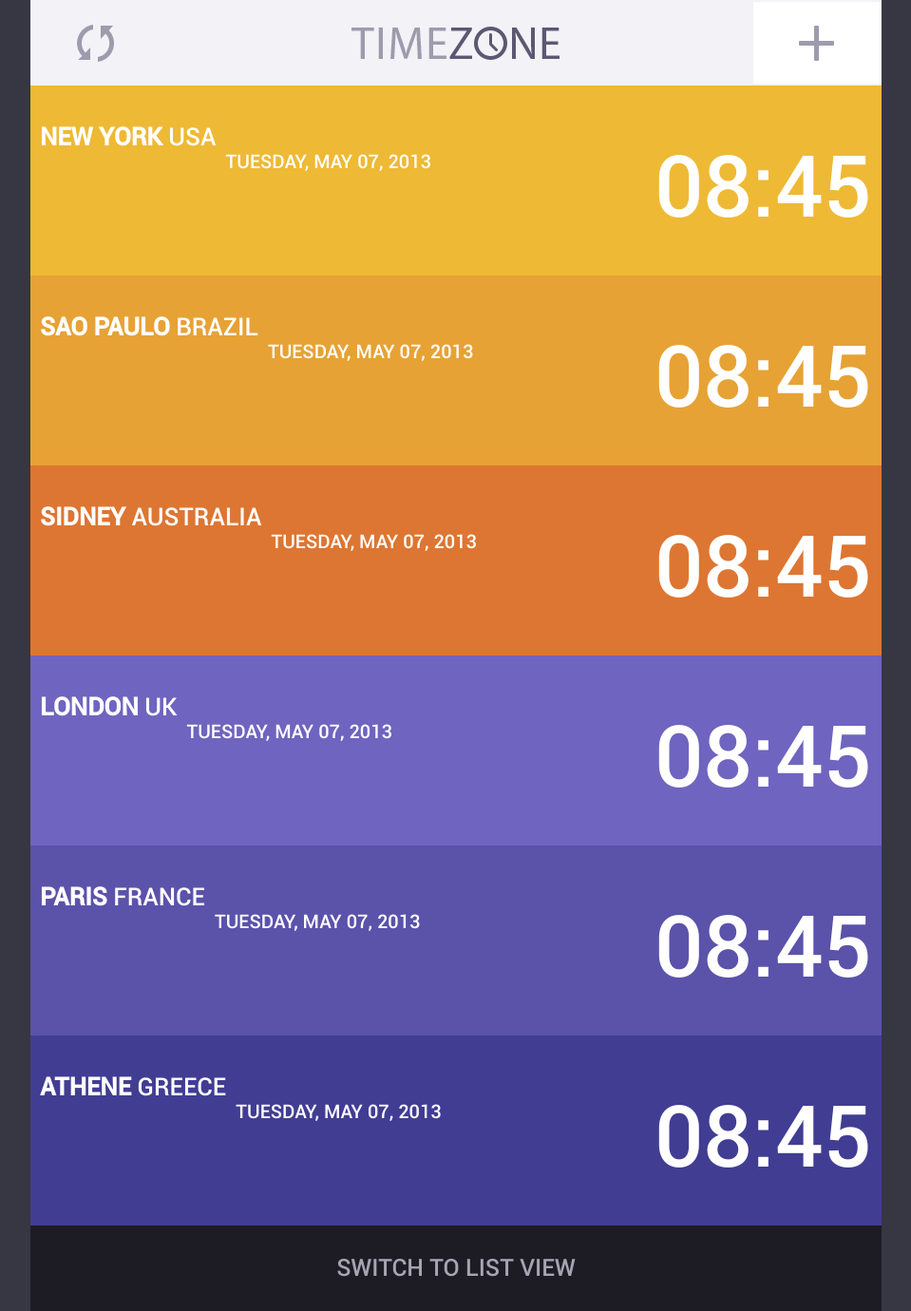
After one commit to Altrue/archi, a PHP site: page /views/list.php in a window 1280 px wide. The commit adds this page. Shown: the whole page at 95% size, without its empty margins (160-1119 px from the left). Run offline with PHP 8.4, Linux system fonts and the light colour scheme.

Commit message:
ajout du list view

```diff
--- a/css/main.css
+++ b/css/main.css
@@ -16,6 +16,7 @@ body {
 	background-color: #999;
 	width:100%;
 	height:100%;
+	min-height:400px;
 	padding: 0;
 	margin: 0;
 	color: #FFF;
@@ -241,7 +242,7 @@ div.clock-grid-content {
 	width: 100%;
     height: 25px;
 	margin-bottom:-500px;
-	padding-top: 70%;
+	padding-top: 30%;
 }
 
 .clock-titre {
@@ -252,6 +253,10 @@ div.clock-grid-content {
 	font-size:20px;
 }
 
+.clock-time {
+	font-size: 90px;
+}
+
 @media (max-width:800px) {
 	.clock-titre {
 		font-size:20px;
@@ -260,6 +265,10 @@ div.clock-grid-content {
 	.clock-sous-titre {
 		font-size:16px;
 	}
+
+	.clock-time {
+	font-size: 60px;
+}
 }
 
 @media (max-width:500px) {
@@ -270,4 +279,111 @@ div.clock-grid-content {
 	.clock-sous-titre {
 		font-size:12px;
 	}
+
+	.clock-time {
+	font-size: 40px;
 }
+}
+
+.clock-line{
+    width: 100%;
+	height: 25%;
+    overflow: hidden;
+	text-align: center;
+}
+
+.clock-line-content {
+	height:100%;
+	vertical-align: middle;
+	text-align: center;
+}
+
+div.clock-line-content {
+	vertical-align: middle;
+	display:inline-block;
+	width: 100%;
+    height: 100%;
+	padding-top:10px;
+}
+
+.clock-line-titre {
+	font-size:26px;
+	float:left;
+	padding-left: 10px;
+}
+
+.clock-line-sous-titre {
+	font-size:20px;
+	float:left;
+	padding-left: 10px;
+}
+
+.clock-line-time {
+	font-size: 90px;
+	float:right;
+	padding-right: 10px;
+	padding-top:5%;
+}
+
+@media (max-height:700px) {
+	.clock-line-titre {
+		font-size:20px;
+	}
+
+	.clock-line-sous-titre {
+		font-size:16px;
+	}
+
+	.clock-line-time {
+		font-size: 60px;
+	}
+
+	div.clock-line-content {
+		padding-top:5px;
+	}
+}
+
+@media (max-height:500px) {
+	.clock-line-titre {
+		font-size:18px;
+	}
+
+	.clock-line-sous-titre {
+		font-size:14px;
+	}
+
+	.clock-line-time {
+		font-size: 50px;
+	}
+
+	div.clock-line-content {
+		padding-top:0px;
+	}
+}
+
+@media (max-width:400px) {
+	.clock-line-titre {
+		font-size:17px;
+	}
+
+	.clock-line-sous-titre {
+		font-size:13px;
+	}
+
+	.clock-line-time {
+	font-size: 45px;
+}
+
+@media (max-height:400px) {
+	.clock-line-titre {
+		font-size:16px;
+	}
+
+	.clock-line-sous-titre {
+		font-size:12px;
+	}
+
+	.clock-line-time {
+	font-size: 40px;
+}
+}
--- a/views/grid.php
+++ b/views/grid.php
@@ -15,6 +15,7 @@
 					<td class="td-clock-grid">
 						<div class="clock-grid orange1">
 							<div class="clock-grid-content">
+								<span class="clock-time">08:45</span><br>
 								<span class="clock-titre"><b>NEW YORK</b> USA</span><br>
 								<span class="clock-sous-titre">TUESDAY, MAY 07, 2013</span>
 							</div><image class="clock-square" src="../images/1x1.png"/>
@@ -23,6 +24,7 @@
 					<td class="td-clock-grid">
 						<div class="clock-grid orange2">
 							<div class="clock-grid-content">
+								<span class="clock-time">08:45</span><br>
 								<span class="clock-titre"><b>SAO PAULO</b> BRAZIL</span><br>
 								<span class="clock-sous-titre">TUESDAY, MAY 07, 2013</span>
 							</div><image class="clock-square" src="../images/1x1.png"/>
@@ -33,6 +35,7 @@
 					<td class="td-clock-grid">
 						<div class="clock-grid orange3">
 							<div class="clock-grid-content">
+								<span class="clock-time">08:45</span><br>
 								<span class="clock-titre"><b>SYDNEY</b> AUSTRALIA</span><br>
 								<span class="clock-sous-titre">TUESDAY, MAY 07, 2013</span>
 							</div><image class="clock-square" src="../images/1x1.png"/>
@@ -41,6 +44,7 @@
 					<td class="td-clock-grid">
 						<div class="clock-grid violet1">
 							<div class="clock-grid-content">
+								<span class="clock-time">08:45</span><br>
 								<span class="clock-titre"><b>LONDON</b> UK</span><br>
 								<span class="clock-sous-titre">TUESDAY, MAY 07, 2013</span>
 							</div><image class="clock-square" src="../images/1x1.png"/>
@@ -51,6 +55,7 @@
 					<td class="td-clock-grid">
 						<div class="clock-grid violet2">
 							<div class="clock-grid-content">
+								<span class="clock-time">08:45</span><br>
 								<span class="clock-titre"><b>PARIS</b> FRANCE</span><br>
 								<span class="clock-sous-titre">TUESDAY, MAY 07, 2013</span>
 							</div><image class="clock-square" src="../images/1x1.png"/>
@@ -59,6 +64,7 @@
 					<td class="td-clock-grid">
 						<div class="clock-grid violet3">
 							<div class="clock-grid-content">
+								<span class="clock-time">08:45</span><br>
 								<span class="clock-titre"><b>ATHENS</b> GREECE</span><br>
 								<span class="clock-sous-titre">TUESDAY, MAY 07, 2013</span>
 							</div><image class="clock-square" src="../images/1x1.png"/>
--- /dev/null
+++ b/views/list.php
@@ -0,0 +1,63 @@
+<html>
+	<header>
+		<link rel="stylesheet" type="text/css" href="../css/main.css" />
+		<link href='http://fonts.googleapis.com/css?family=Open+Sans&subset=latin,latin-ext' rel='stylesheet' type='text/css'/>
+	<header>
+	<body>
+		<div id="main">
+			<div class="top-bar">
+				<table class="table-top-bar">
+					<tr><td class="td-refresh"></td><td class="td-logo"></td><td class="td-plus"></td></tr>
+				</table>
+			</div>
+				<div class="clock-line orange1">
+					<div class="clock-line-content">
+						<span class="clock-line-time">08:45</span><br>
+						<span class="clock-line-titre"><b>NEW YORK</b> USA</span><br>
+						<span class="clock-line-sous-titre">TUESDAY, MAY 07, 2013</span>
+					</div>
+				</div>
+				<div class="clock-line orange2">
+					<div class="clock-line-content">
+						<span class="clock-line-time">08:45</span><br>
+						<span class="clock-line-titre"><b>SAO PAULO</b> BRAZIL</span><br>
+						<span class="clock-line-sous-titre">TUESDAY, MAY 07, 2013</span>
+					</div>
+				</div>
+				<div class="clock-line orange3">
+					<div class="clock-line-content">
+						<span class="clock-line-time">08:45</span><br>
+						<span class="clock-line-titre"><b>SIDNEY</b> AUSTRALIA</span><br>
+						<span class="clock-line-sous-titre">TUESDAY, MAY 07, 2013</span>
+					</div>
+				</div>
+				<div class="clock-line violet1">
+					<div class="clock-line-content">
+						<span class="clock-line-time">08:45</span><br>
+						<span class="clock-line-titre"><b>LONDON</b> UK</span><br>
+						<span class="clock-line-sous-titre">TUESDAY, MAY 07, 2013</span>
+					</div>
+				</div>
+				<div class="clock-line violet2">
+					<div class="clock-line-content">
+						<span class="clock-line-time">08:45</span><br>
+						<span class="clock-line-titre"><b>PARIS</b> FRANCE</span><br>
+						<span class="clock-line-sous-titre">TUESDAY, MAY 07, 2013</span>
+					</div>
+				</div>
+				<div class="clock-line violet3">
+					<div class="clock-line-content">
+						<span class="clock-line-time">08:45</span><br>
+						<span class="clock-line-titre"><b>ATHENE</b> GREECE</span><br>
+						<span class="clock-line-sous-titre">TUESDAY, MAY 07, 2013</span>
+					</div>
+				</div>
+			<div class="buttom-bar"><span>SWITCH TO LIST VIEW</span></div>
+	</body>
+<?php
+
+?>
+
+<?php
+
+?>
```
